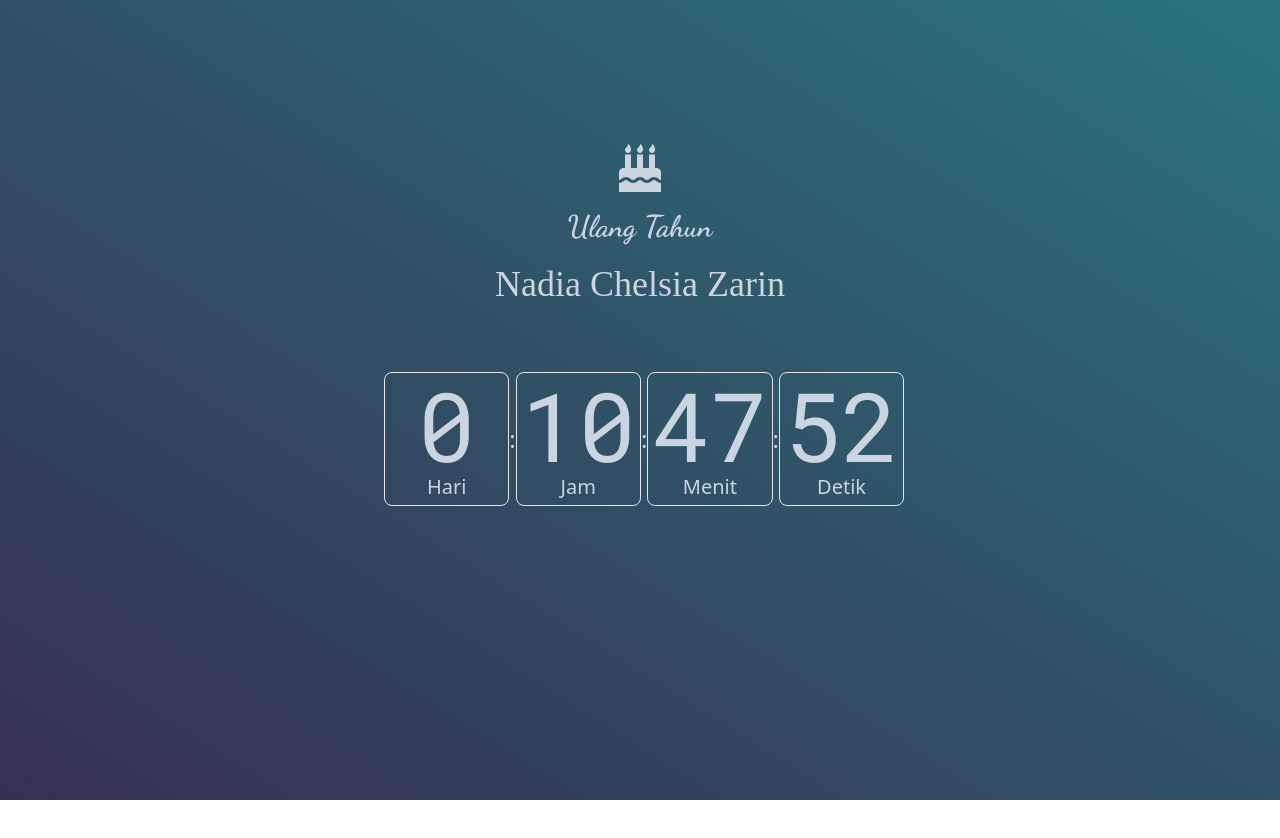
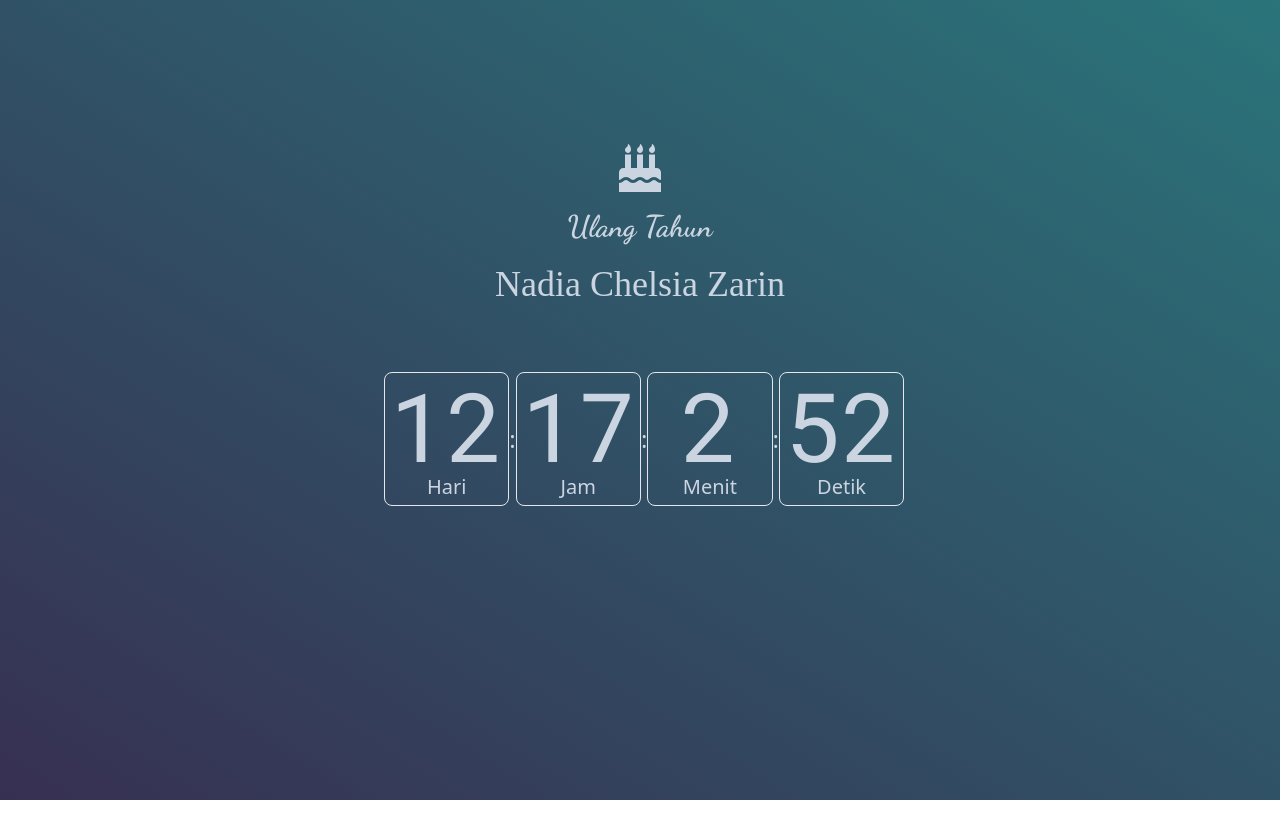
Before and after one commit to alfariiizi/countdown-adek, a React (Create React App) app: page / in a window 1280 px wide. Shown: the top 838 px of the page. Built offline with nearby package versions, Linux system fonts and the light colour scheme; a web font is replaced by a local one.

Commit message:
countdown setup for gh-pages

```diff
--- a/src/components/Home.jsx
+++ b/src/components/Home.jsx
@@ -8,10 +8,10 @@ import Gallery from "./Gallery";
 
 const Home = () => {
   // Januari: 0; Februari: 1; Maret: 2, dst.
-  //   const [days, hours, minutes, seconds] = useCountdown(new Date(2023, 1, 22));
-  const [days, hours, minutes, seconds] = useCountdown(
-    new Date(2023, 1, 9, 17, 45)
-  );
+  const [days, hours, minutes, seconds] = useCountdown(new Date(2023, 1, 22));
+  // const [days, hours, minutes, seconds] = useCountdown(
+  //   new Date(2023, 1, 22, 17, 45)
+  // );
 
   const isFinish = days + hours + minutes + seconds <= 0;
 
```
